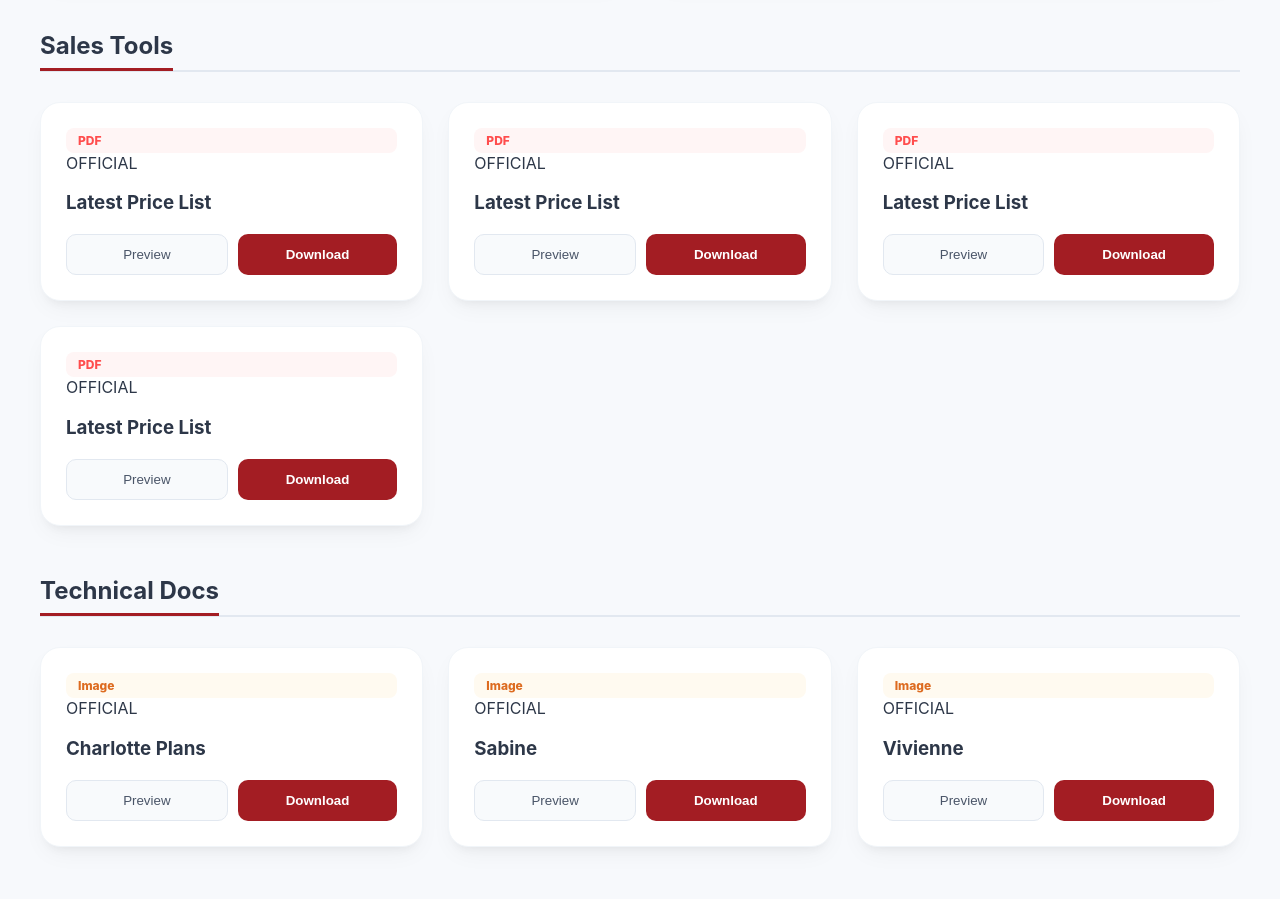
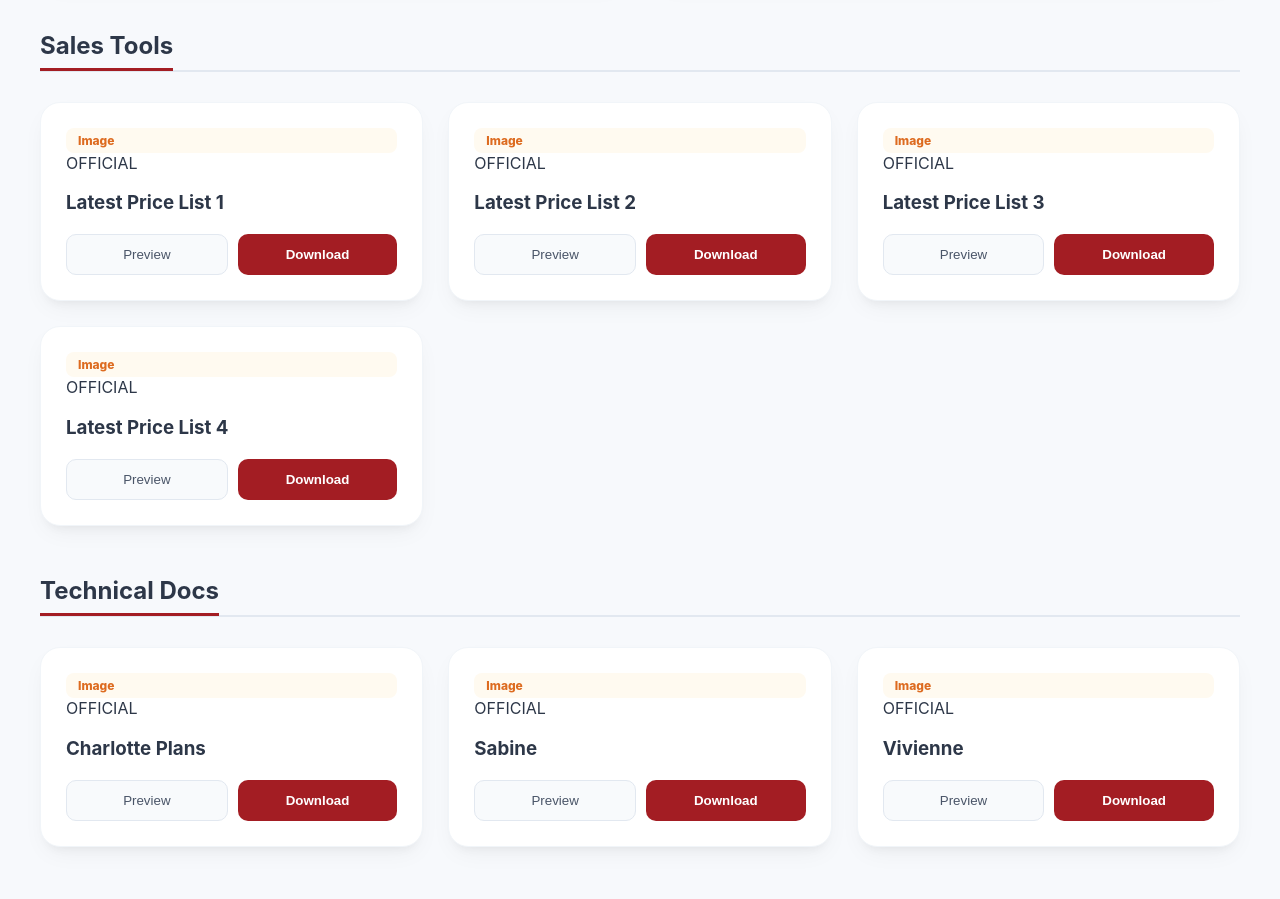
Before and after one commit to breighton-land-inc/Bellefort-Materials, a Vue app: page / in a window 1280 px wide. Shown: the part 900-1799 px from the top of the page. Built offline with nearby package versions, Linux system fonts and the light colour scheme.

Commit message:
Fix file paths for GitHub Pages

```diff
--- a/src/materials.js
+++ b/src/materials.js
@@ -5,32 +5,33 @@ export function useMaterials() {
     {
       title: 'Presentations',
       items: [
-        { name: 'PDF Presentation', file: '/public/assets/Bellefort_Estates _Presentation.pdf', type: 'PDF' },
+        // REMOVED /public from all paths
+        { name: 'PDF Presentation', file: '/assets/Bellefort_Estates_Presentation.pdf', type: 'PDF' },
         { name: 'Video Presentation', file: '/assets/BFE RFO(ANA).mp4', type: 'Video' }
       ]
     },
     {
       title: 'Sales Tools',
       items: [
-        { name: 'Latest Price List', file: '/public/assets/PL 1.png', type: 'PDF' },
-        { name: 'Latest Price List', file: '/public/assets/PL 2.png', type: 'PDF' },
-        { name: 'Latest Price List', file: '/public/assets/PL 3.png', type: 'PDF' },
-        { name: 'Latest Price List', file: '/public/assets/PL 4.png', type: 'PDF' },
+        { name: 'Latest Price List 1', file: '/assets/PL 1.png', type: 'Image' }, // Changed type to Image if it's a .png
+        { name: 'Latest Price List 2', file: '/assets/PL 2.png', type: 'Image' },
+        { name: 'Latest Price List 3', file: '/assets/PL 3.png', type: 'Image' },
+        { name: 'Latest Price List 4', file: '/assets/PL 4.png', type: 'Image' },
       ]
     },
     {
       title: 'Technical Docs',
       items: [
-        { name: 'Charlotte Plans', file: '/public/assets/BFE floor plan/Charlotte floor plan.png', type: 'Image' },
-        { name: 'Sabine' , file: '/public/assets/BFE floor plan/Sabine floor plan.png', type: 'Image' },
-        { name: 'Vivienne', file: '/public/assets/BFE floor plan/Vivienne floor plan.png', type: 'Image' },
+        { name: 'Charlotte Plans', file: '/assets/BFE floor plan/Charlotte floor plan.png', type: 'Image' },
+        { name: 'Sabine' , file: '/assets/BFE floor plan/Sabine floor plan.png', type: 'Image' },
+        { name: 'Vivienne', file: '/assets/BFE floor plan/Vivienne floor plan.png', type: 'Image' },
       ]
     },
     {
         title: 'Site Maps',
         items: [
-            { name: 'Official Site Map - Phase 1', file: '/public/assets/BFE Map/Phase1 BFE.pdf', type: 'PDF' },
-            { name: 'Official Site Map - Phase 2', file: '/public/assets/BFE Map/Phase 2 BFE.pdf', type: 'PDF' },
+            { name: 'Official Site Map - Phase 1', file: '/assets/BFE Map/Phase1 BFE.pdf', type: 'PDF' },
+            { name: 'Official Site Map - Phase 2', file: '/assets/BFE Map/Phase 2 BFE.pdf', type: 'PDF' },
         ]
     }
   ])
--- a/vite.config.js
+++ b/vite.config.js
@@ -1,8 +1,8 @@
 import { defineConfig } from 'vite'
-import vue from '@vitejs/plugin-vue' // Ensure it says @vitejs/plugin-vue
+import vue from '@vitejs/plugin-vue'
 
-// https://vite.dev/config/
 export default defineConfig({
   plugins: [vue()],
+  // Ensure this matches your GitHub repository name exactly
   base: '/Bellefort-Materials/',
 })
```
Also changed, not shown: 2 other files (tests, documents, lock files or other folders).
